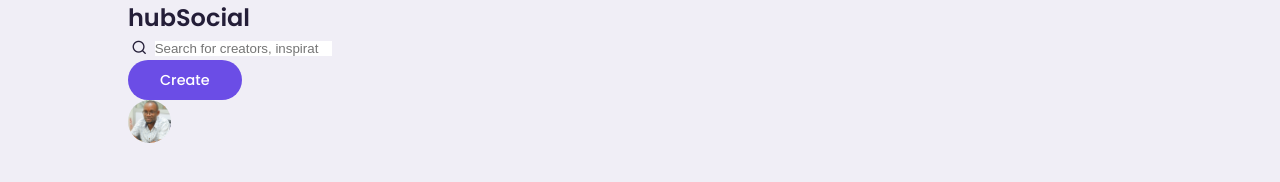
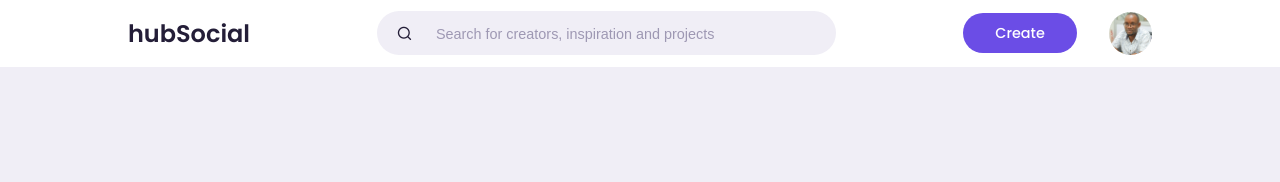
Before and after one commit to wakabibrian/social-media-app, a plain HTML site: page index.html in a window 1280 px wide. Drawn offline with nearby package versions, Linux system fonts and the light colour scheme.

Commit message:
Finished navigation

```diff
--- a/style.css
+++ b/style.css
@@ -81,3 +81,42 @@ img {
 .text-muted {
     color: var(--color-gray);
 }
+
+/*==================NAV BAR==================*/
+nav {
+    width: 100%;
+    background: var(--color-white);
+    padding: 0.7rem 0;
+    position: fixed;
+    z-index: 10;
+}
+
+nav .container {
+    display: flex;
+    align-items: center;
+    justify-content: space-between;
+}
+
+nav .search-bar {
+    background: var(--color-light);
+    border-radius: var(--border-radius);
+    padding: var(--search-padding);
+}
+
+nav .search-bar input[type="search"] {
+    background: transparent;
+    width: 30vw;
+    margin-left: 1rem;
+    font-size: 0.9rem;
+    color: var(--color-dark);
+}
+
+nav .search-bar input[type="search"]::placeholder {
+    color: var(--color-gray);
+}
+
+nav .create {
+    display: flex;
+    align-items: center;
+    gap: 2rem;
+}
```
